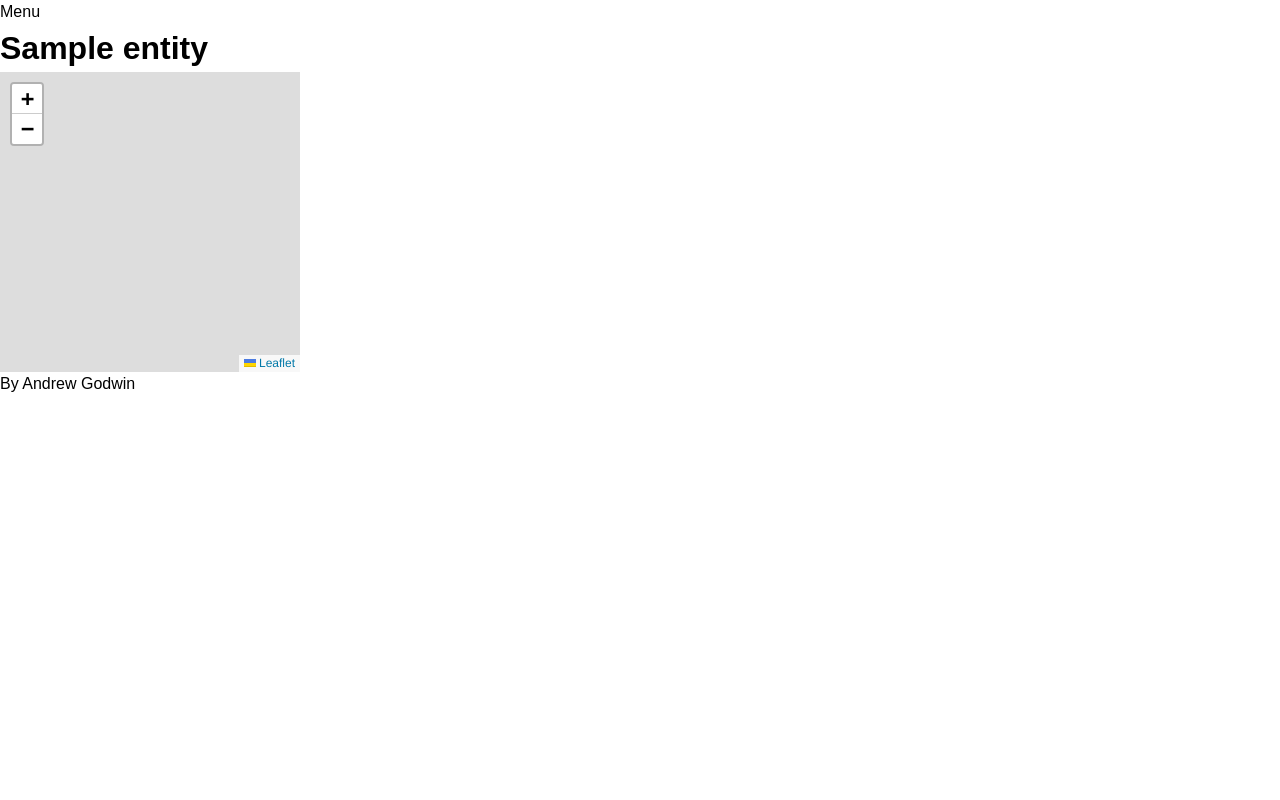
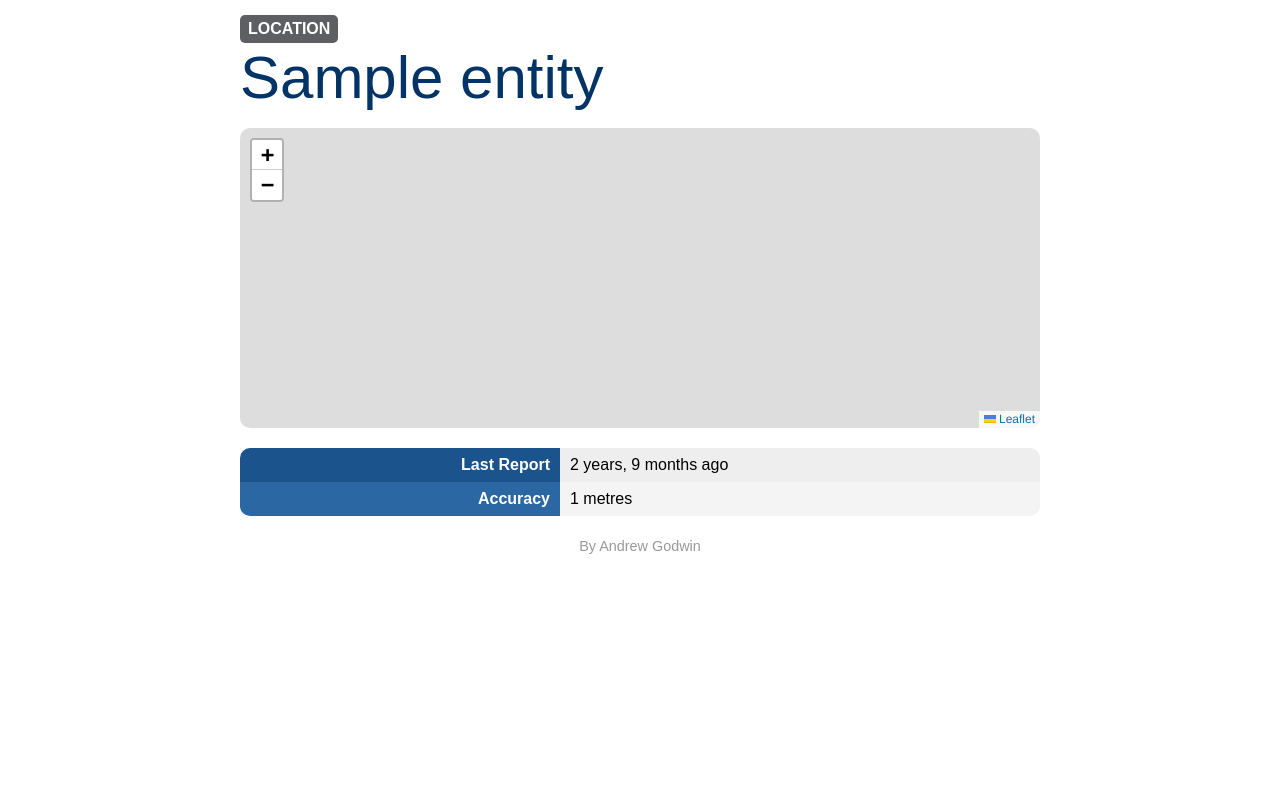
Before and after one commit to andrewgodwin/herebedragons, a Django app: template templates/entity.html in a window 1280 px wide. Run offline with Django 5.2, Linux system fonts and the light colour scheme; tables that the repository leaves empty hold one stand-in row (values such as "Sample post"); the template is opened without the code that fills it: values that come from a table or form of the project are taken from there, most other values are stand-ins (such as "Sample title", 1, 10 or a date in 2020); parts of the project's set-up code (start-up, migrations or seed data) failed here and were passed over; some libraries are stand-ins or nearby versions.

Commit message:
Add more fields and make it work

```diff
--- a/herebedragons/urls.py
+++ b/herebedragons/urls.py
@@ -21,5 +21,7 @@ from tracking import views as tracking_views
 
 urlpatterns = [
     path("entity/<id>/", tracking_views.entity_view),
+    path("route/<id>/", tracking_views.route_view),
+    path("source/<id>/fetch/", tracking_views.source_fetch),
     path("admin/", admin.site.urls),
 ]
--- a/requirements.txt
+++ b/requirements.txt
@@ -7,6 +7,7 @@ httpx~=0.23
 psycopg~=3.1.8
 pydantic-settings~=2.0.0
 pydantic[email]~=2.0.0
+pykml~=0.12
 urlman~=2.0.1
 uvicorn~=0.19
 whitenoise~=6.2.0
--- a/static/css/style.css
+++ b/static/css/style.css
@@ -32,7 +32,6 @@ html:focus-within {
 }
 
 body {
-    min-height: 100vh;
     text-rendering: optimizeSpeed;
     line-height: 1.5;
     font-family: sans-serif;
@@ -84,3 +83,136 @@ td a {
 :root {
     font-family: sans-serif;
 }
+
+main {
+    width: 800px;
+    margin: 0 auto;
+}
+
+.map {
+    width: 100%;
+    height: 300px;
+    border-radius: 10px;
+}
+
+.map .leaflet-control-container {
+    box-shadow: inset 0 0 5px #000000;
+}
+
+.map img.red-marker {
+    filter: hue-rotate(120deg);
+}
+
+h1 {
+    font-size: 60px;
+    font-weight: normal;
+    color: #036;
+    line-height: 100%;
+    margin: 15px 0 20px 0;
+    clear: left;
+}
+
+h2.sub {
+    font-size: 16px;
+    font-weight: bold;
+    text-transform: uppercase;
+    background: #5d5f63;
+    color: white;
+    padding: 2px 8px;
+    border-radius: 5px;
+    margin: 15px 0 5px 0;
+    float: left;
+}
+
+table.stats {
+    border-radius: 10px;
+    margin: 20px 0;
+    width: 100%;
+    overflow: hidden;
+    border-spacing: 0;
+    border-collapse: separate;
+
+}
+
+table.stats th {
+    background-color: rgb(27, 84, 140);
+    color: white;
+    padding: 5px 10px;
+    text-align: right;
+    width: 40%;
+}
+
+table.stats tr:nth-child(even) th {
+    background-color: rgb(43, 103, 163);
+}
+
+table.stats td {
+    padding: 5px 10px;
+    background-color: #eee;
+}
+
+table.stats tr:nth-child(even) td {
+    background-color: #f4f4f4;
+}
+
+table.route {
+    border-spacing: 0;
+    border-collapse: separate;
+    margin: 20px 0;
+}
+
+table.route td {
+    vertical-align: middle;
+    padding: 0;
+    margin: 0;
+    line-height: 100%;
+}
+
+table.route div.marker-icon {
+    height: 30px;
+    width: 30px;
+    background-color: #369;
+    border-radius: 50%;
+    display: inline-block;
+}
+
+table.route .segment td {
+    height: 40px;
+}
+
+table.route div.segment-icon {
+    height: calc(100% + 10px);
+    width: 10px;
+    margin-left: 10px;
+    margin-bottom: -20px;
+    position: relative;
+    top: -10px;
+    background-color: #369;
+    display: inline-block;
+}
+
+table.route .label {
+    padding-left: 10px;
+}
+
+table.route .segment .label {
+    padding-left: 20px;
+}
+
+table.route .label.here {
+    font-weight: bold;
+}
+
+table.route .label small {
+    font-size: 90%;
+    color: #666;
+}
+
+
+footer {
+    width: 800px;
+    margin: 20px auto;
+    font-size: 90%;
+    color: #999;
+    text-align: center;
+}
--- /dev/null
+++ b/templates/_map.html
@@ -0,0 +1,43 @@
+<div id="map" class="map"></div>
+<script>
+    {% if point %}
+        {% with point.inaccurate_long_lat as longlat %}
+            var map = L.map('map').setView([{{ longlat.1 }}, {{ longlat.0 }}], 10);
+        {% endwith %}
+    {% else %}
+        var map = L.map('map').setView([40, -105], 6);
+    {% endif %}
+    L.tileLayer('https://stamen-tiles-{s}.a.ssl.fastly.net/terrain/{z}/{x}/{y}{r}.{ext}', {
+        attribution: 'Map tiles by <a href="http://stamen.com">Stamen Design</a>, <a href="http://creativecommons.org/licenses/by/3.0">CC BY 3.0</a> &mdash; Map data &copy; <a href="https://www.openstreetmap.org/copyright">OpenStreetMap</a> contributors',
+        subdomains: 'abcd',
+        minZoom: 0,
+        maxZoom: 18,
+        ext: 'png'
+    }).addTo(map);
+    {% if point %}
+        {% with point.inaccurate_long_lat as longlat %}
+            var marker = L.marker([{{ longlat.1 }}, {{ longlat.0 }}, {
+                zIndexOffset: 1000
+            }]).addTo(map);
+            {% if entity.public_accuracy > 10 %}
+                var circle = L.circle([{{ longlat.1 }}, {{ longlat.0 }}], {
+                    color: '#369',
+                    fillColor: '#359',
+                    fillOpacity: 0.2,
+                    radius: {{ entity.public_accuracy }},
+                    zIndexOffset: 1000
+                }).addTo(map);
+            {% endif %}
+        {% endwith %}
+    {% endif %}
+    {% if route %}
+        L.polyline({{ route_line }}, {color: '#772222'}).addTo(map);
+        var markers = [];
+        {% for latlong in route_line %}
+            var marker = L.marker([{{ latlong.0 }}, {{ latlong.1 }}]).addTo(map);
+            marker._icon.classList.add("red-marker");
+            markers.push(marker);
+        {% endfor %}
+        map.fitBounds(L.featureGroup(markers).getBounds());
+    {% endif %}
+</script>
--- a/templates/base.html
+++ b/templates/base.html
@@ -15,19 +15,16 @@
         <script src="https://unpkg.com/htmx.org@1.9.3"></script>
     </head>
     <body class="{% block body_class %}{% endblock %}" hx-headers='{"X-CSRFToken": "{{ csrf_token }}"}'>
+        <header>
+        </header>
+
         <main>
-            <header>
-                <menu>
-                    Menu
-                </menu>
-            </header>
-
             {% block content %}
             {% endblock %}
         </main>
 
         <footer>
-            By Andrew Godwin
+            By <a href="https://aeracode.org">Andrew Godwin</a>
         </footer>
 
     </body>
--- a/templates/entity.html
+++ b/templates/entity.html
@@ -1,14 +1,19 @@
 {% extends "base.html" %}
 
 {% block content %}
+    <h2 class="sub">Location</h2>
     <h1>{{ entity.name }}</h1>
 
-    <div id="map" style="width: 300px; height: 300px;"></div>
-    <script>
-        var map = L.map('map').setView([{{ latitude }}, {{ longitude }}], 13);
-        L.tileLayer('https://tile.openstreetmap.org/{z}/{x}/{y}.png', {
-            maxZoom: 19,
-            attribution: '&copy; <a href="http://www.openstreetmap.org/copyright">OpenStreetMap</a>'
-        }).addTo(map);
-    </script>
+    {% include "_map.html" %}
+
+    <table class="stats">
+        <tr>
+            <th>Last Report</th>
+            <td>{{ point.when|timesince }} ago</td>
+        </tr>
+        <tr>
+            <th>Accuracy</th>
+            <td>{{ entity.public_accuracy }} metres</td>
+        </tr>
+    </table>
 {% endblock %}
--- a/tracking/models/entity.py
+++ b/tracking/models/entity.py
@@ -14,7 +14,7 @@ class Entity(models.Model):
     owners = models.ManyToManyField(settings.AUTH_USER_MODEL)
 
     public = models.BooleanField(default=False)
-    public_inaccuracy = models.IntegerField(default=1000)  # In metres
+    public_accuracy = models.IntegerField(default=1000)  # In metres
 
     created = models.DateTimeField(auto_now_add=True)
     updated = models.DateTimeField(auto_now=True)
--- a/tracking/models/location.py
+++ b/tracking/models/location.py
@@ -40,7 +40,7 @@ class Location(models.Model):
         # First, convert to spherical mercator
         sm_point = self.where.transform(SRID_SPHMERC, clone=True)
         # Round it according to the accuracy setting
-        accuracy = self.entity.public_inaccuracy
+        accuracy = self.entity.public_accuracy
         inacc_point = Point(
             (int(sm_point.x / accuracy) + 0.5) * accuracy,
             (int(sm_point.y / accuracy) + 0.5) * accuracy,
--- a/tracking/models/route.py
+++ b/tracking/models/route.py
@@ -1,4 +1,6 @@
 from django.contrib.gis.db import models
+from django.contrib.gis.db.models.functions import Distance
+from django.contrib.gis.geos import Point
 
 
 class Route(models.Model):
@@ -15,11 +17,33 @@ class Route(models.Model):
     name = models.CharField(max_length=200)
     description = models.TextField()
 
+    starts = models.DateTimeField(blank=True, null=True)
+    ends = models.DateTimeField(blank=True, null=True)
+
     created = models.DateTimeField(auto_now_add=True)
     updated = models.DateTimeField(auto_now=True)
 
     def __str__(self):
         return f"Route #{self.id} ({self.name})"
+
+    def place_point(self, point: Point) -> tuple[list["RoutePoint"], float]:
+        """
+        Returns the point's progression along the path as a float, interpolated
+        between the Order values of points.
+        """
+        # For each point, work out how far away it is
+        route_points = list(
+            self.points.annotate(distance=Distance("location", point)).order_by("order")
+        )
+        if len(route_points) < 2:
+            return route_points, 0
+        # Order the list by distance to find the two closest ones
+        sorted_points = sorted(route_points, key=lambda p: p.distance.m)
+        # Work out the ratio between them and return that
+        ratio = sorted_points[0].distance.m / (
+            sorted_points[0].distance.m + sorted_points[1].distance.m
+        )
+        return route_points, min(sorted_points[0].order, sorted_points[1].order) + ratio
 
 
 class RoutePoint(models.Model):
@@ -33,6 +57,8 @@ class RoutePoint(models.Model):
         related_name="points",
     )
 
+    order = models.IntegerField()
+    name = models.CharField()
     location = models.PointField()
     radius = models.IntegerField(default=100)  # In metres
     eta = models.DateTimeField(blank=True, null=True)
```
Also changed, not shown: templates/route.html (added, +62 -0 lines), tracking/management/commands/fetch_source.py (added, +20 -0 lines), tracking/models/source.py (+46 -1 lines), tracking/views.py (+81 -7 lines), .github/workflows/docker-image.yml (added), tracking/management/__init__.py (added), tracking/management/commands/__init__.py (added), tracking/migrations/0001_initial.py, tracking/migrations/0002_routepoint_name.py (added), tracking/migrations/0003_route_ends_route_starts.py (added), 1 other file.
